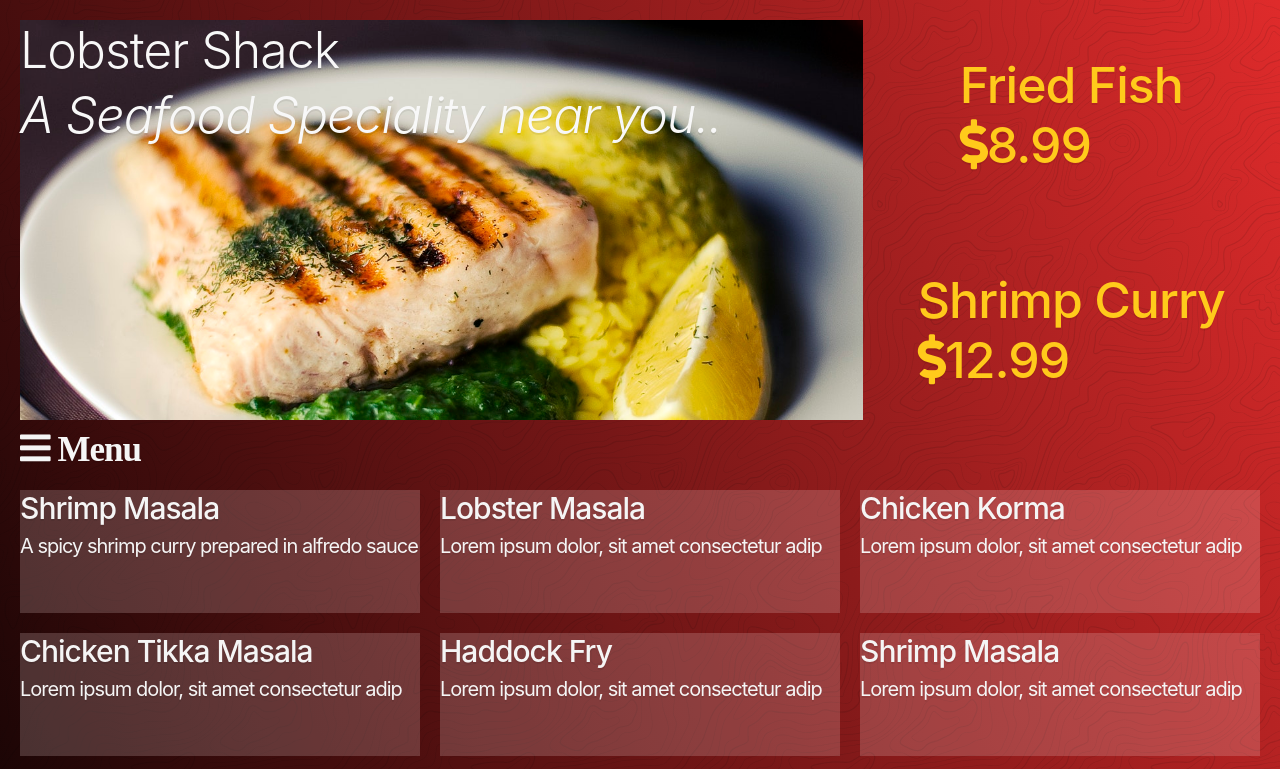
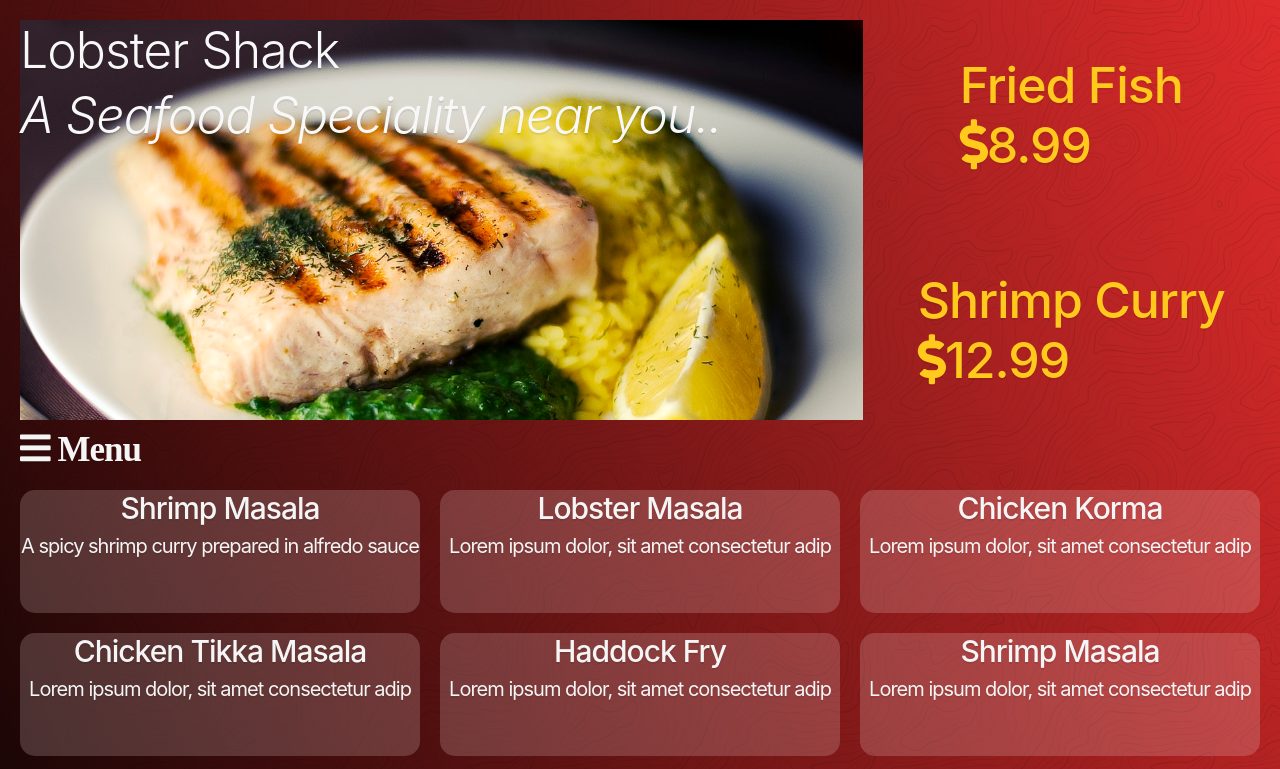
Before and after one commit to omkar14993/CSSGrid, a website: page index.html in a window 1280 px wide. Shown: the top 769 px of the page. Drawn offline with nearby package versions, Linux system fonts and the light colour scheme; some packages are replaced by stand-ins of ours.

Commit message:
changed border style

```diff
--- a/index.html
+++ b/index.html
@@ -206,6 +206,9 @@
             display: grid;
             grid-template-rows: 1fr 2fr;
             font-size: 20px;
+            border: transparent;
+            border-radius: 15px;
+            justify-items: center;
         }
 
         .menu-item h3 {
```
